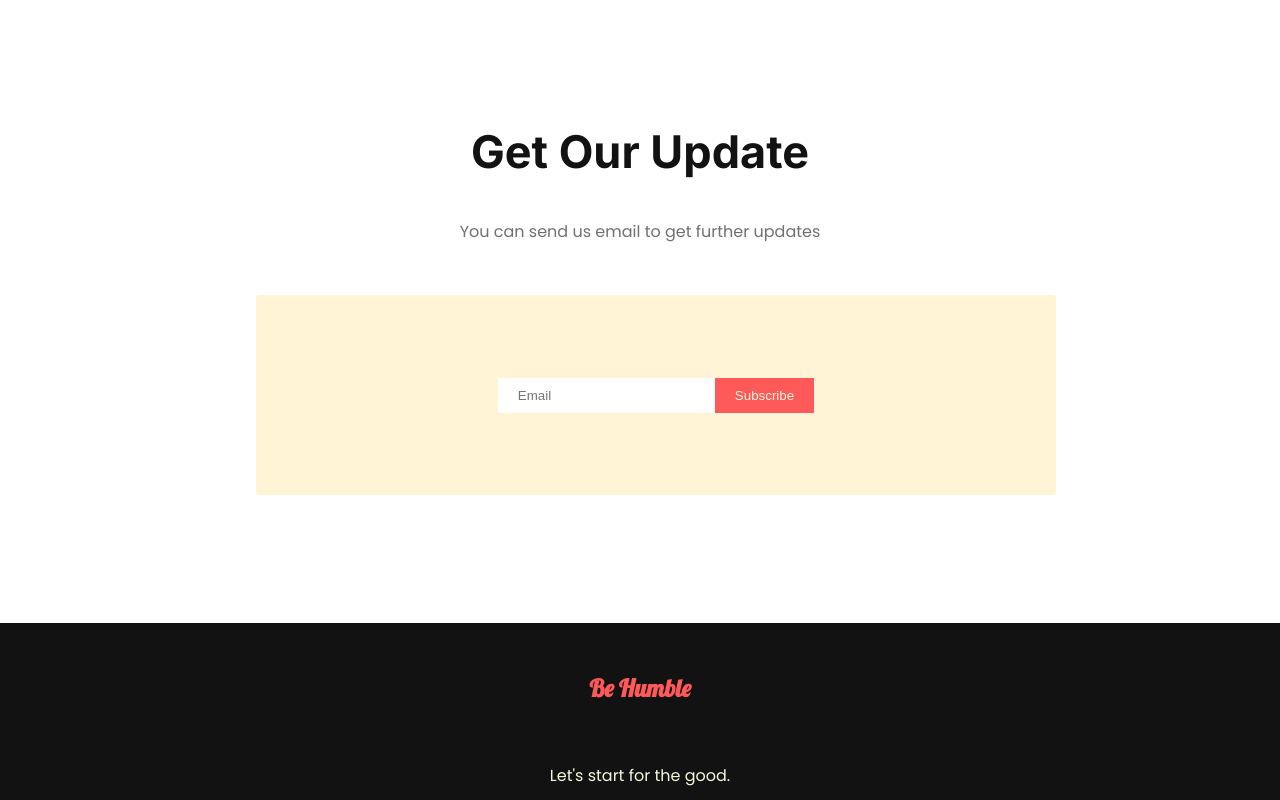
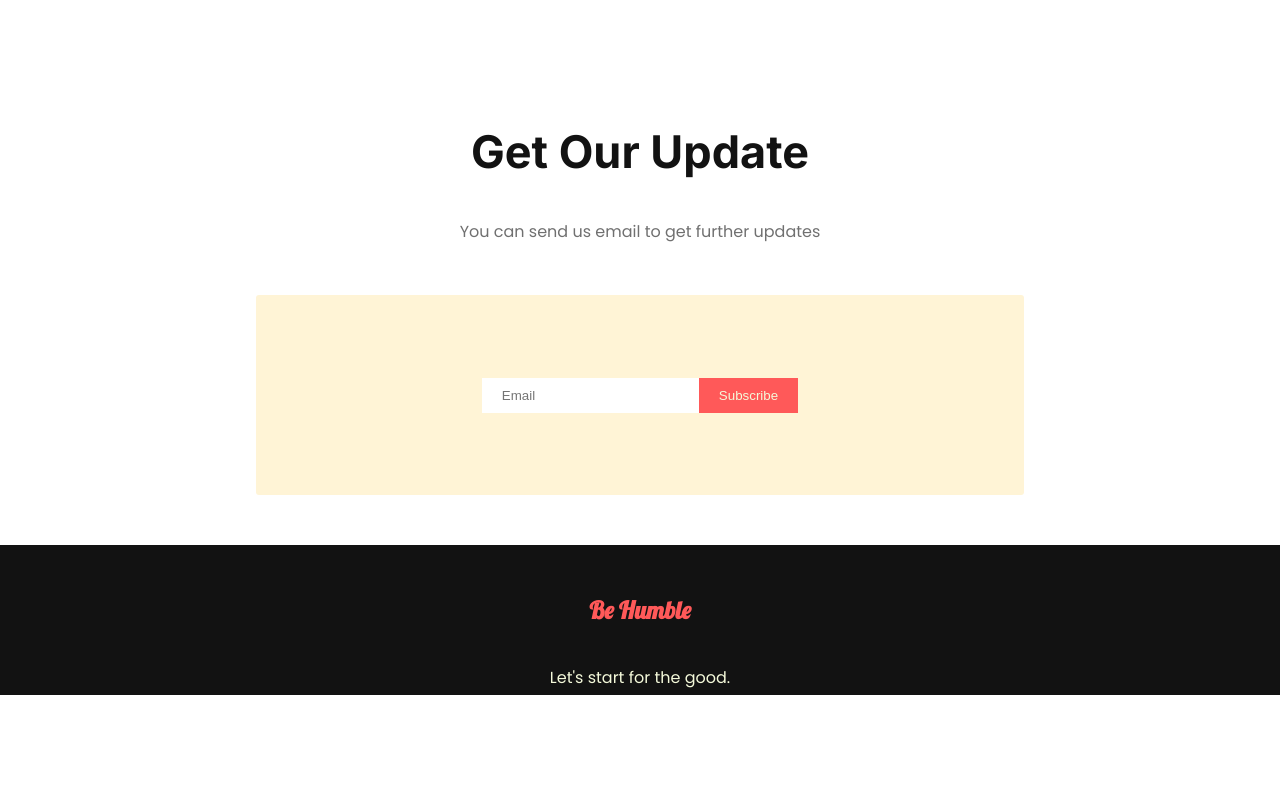
Before and after one commit to Sumaiya-topu/donate-today, a plain HTML site: page index.html in a window 1280 px wide. Shown: the part 3130-3930 px from the top of the page. After the commit the page ends 3825 px from the top, so only its background shows below. Drawn offline with Linux system fonts and the light colour scheme; a web font is replaced by a local one.

Commit message:
Little Change

```diff
--- a/index.html
+++ b/index.html
@@ -102,7 +102,7 @@
     <section>
         <div class="middle-positioned-elements" >
             <h1 class="headings">Get Our Update</h1>
-            <p class="text-style">You can send us email to get further updates</p>
+            <p class="text-style" id="email">You can send us email to get further updates</p>
                 <div class="email-box">
                     <div>
                         <input type="text" placeholder="Email" class="input">
--- a/style.css
+++ b/style.css
@@ -163,11 +163,15 @@ hr{
     justify-content: center;
     align-items: center;
     background-color:#FFF4D6;
-    width: 800px;
+    width: 60%;
     height: 200px;
     border-radius: 3px;
-    margin: 4% 20% 10% 20%;
+    margin:auto;
 
+}
+
+#email{
+    margin-bottom: 4%;
 }
 
 button{
@@ -186,14 +190,15 @@ button{
 }
 
 footer{
+    margin-top: 50px;
     background-color: #121212;
-    height: 177px;
+    height: 150px;
     text-align: center;
 }
 footer h2{
     font-family: 'Lobster', cursive;
     color: #FF5959;
-    padding: 50px 0px 60px 0px;
+    padding: 50px 0px 40px 0px;
 }
 footer p{
     color: #F4F9DA;
```
